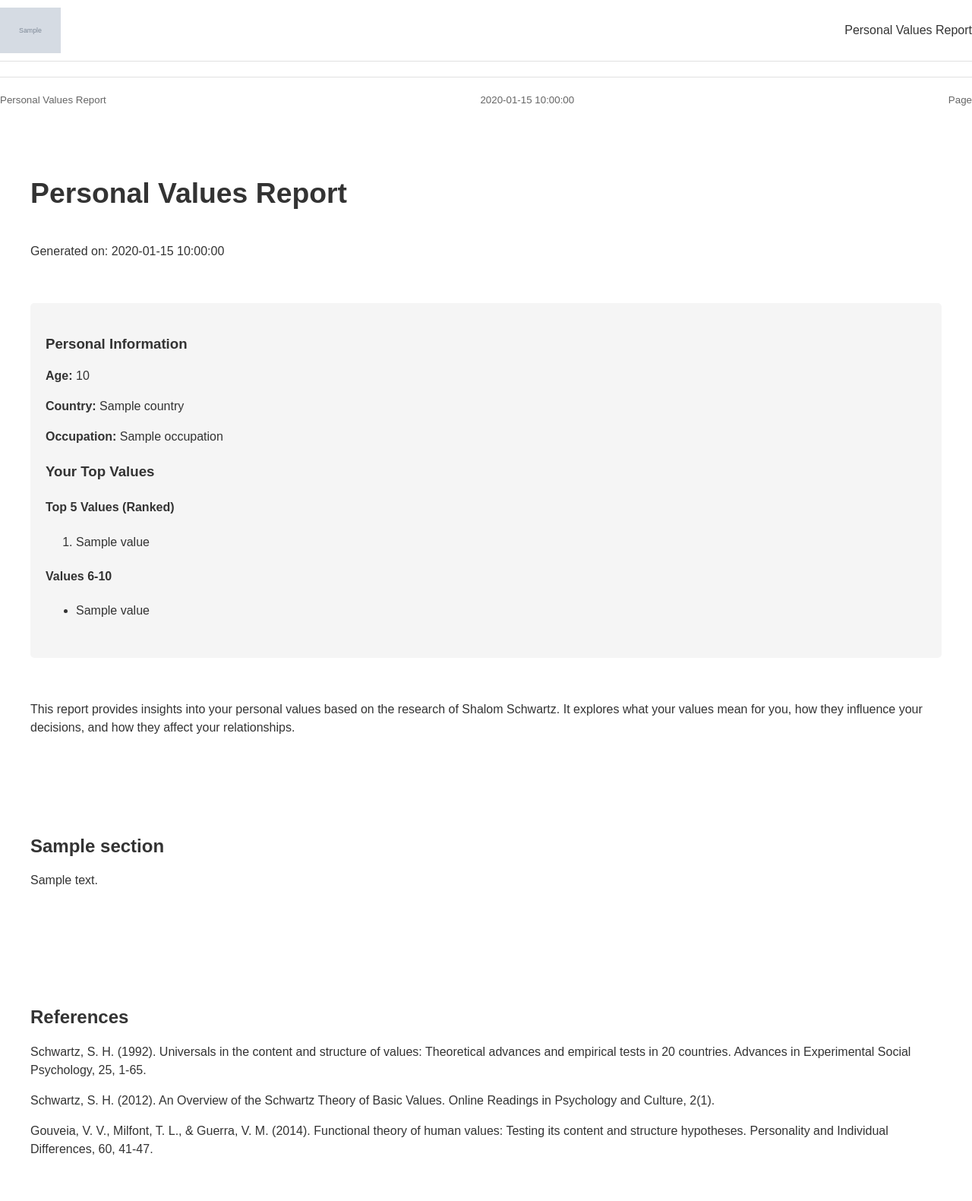
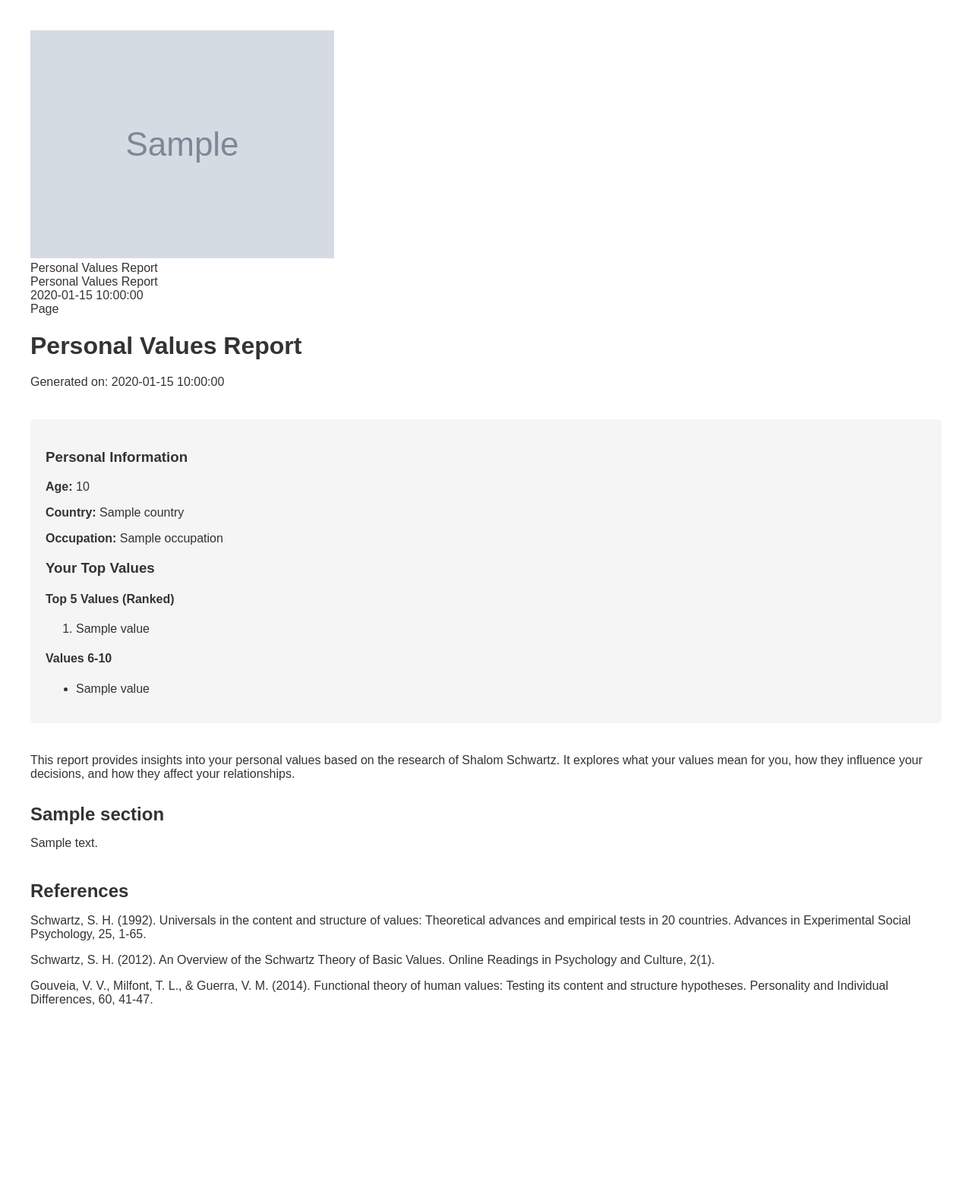
Before and after one commit to metakael/values-report-bot, a Python web app: template templates/report_template.html in a window 1280 px wide. Shown: the whole page at 76% size. After the commit the page ends 1323 px from the top, so only its background shows below. Run offline with Jinja, Linux system fonts and the light colour scheme; the template is opened without the code that fills it: most values are stand-ins (such as "Sample title", 1, 10 or a date in 2020); grey boxes marked "Sample" are stand-in pictures; some web fonts are replaced.

Commit message:
Simplify PDF styling to make it work first

```diff
--- a/templates/report_template.html
+++ b/templates/report_template.html
@@ -4,128 +4,26 @@
     <meta charset="UTF-8">
     <meta name="viewport" content="width=device-width, initial-scale=1.0">
     <title>Personal Values Report</title>
+    <!-- In templates/report_template.html, simplify the styling -->
     <style>
-        @font-face {
-            font-family: 'Poppins';
-            src: url('{{ fonts_dir }}/Poppins-Regular.ttf') format('truetype');
-            font-weight: normal;
-            font-style: normal;
-        }
-
-    @font-face {
-            font-family: 'Poppins';
-            src: url('{{ fonts_dir }}/Poppins-Bold.ttf') format('truetype');
-            font-weight: bold;
-            font-style: normal;
-        }
-
-    @font-face {
-            font-family: 'Poppins';
-            src: url('{{ fonts_dir }}/Poppins-Italic.ttf') format('truetype');
-            font-weight: normal;
-            font-style: italic;
-        }
-
         body {
-            font-family: 'Poppins', sans-serif;
-            margin: 0;
-            padding: 0;
-            color: #333333;
-            font-size: 12pt;
-            line-height: 1.5;
-        }
-
-        .page {
-            padding: 40px;
-            position: relative;
-            page-break-after: always;
-        }
-
-        .page:last-child {
-            page-break-after: avoid;
-        }
-
-        .header {
-            position: running(header);
-            height: 80px;
-            display: flex;
-            align-items: center;
-            justify-content: space-between;
-            margin-bottom: 20px;
-            border-bottom: 1px solid #e0e0e0;
-        }
-
-        .footer {
-            position: running(footer);
-            height: 60px;
-            display: flex;
-            align-items: center;
-            justify-content: space-between;
-            border-top: 1px solid #e0e0e0;
-            font-size: 10pt;
-            color: #666666;
-        }
-
-        .logo {
-            max-height: 60px;
-        }
-
-        h1 {
-            font-size: 28pt;
-            margin-bottom: 20px;
+            font-family: sans-serif;
+            margin: 40px;
             color: #333333;
         }
 
-        h2 {
-            font-size: 18pt;
-            margin-top: 30px;
-            margin-bottom: 15px;
-            color: #333333;
-        }
-
-        h3 {
-            font-size: 14pt;
-            margin-top: 20px;
-            margin-bottom: 10px;
-            color: #333333;
-        }
-
-        .cover {
-            display: flex;
-            flex-direction: column;
-            justify-content: center;
-            height: 100%;
-        }
+        h1 { font-size: 24pt; margin-bottom: 20px; }
+        h2 { font-size: 18pt; margin-top: 30px; margin-bottom: 15px; }
 
         .user-info {
-            margin-top: 40px;
-            margin-bottom: 40px;
+            margin: 40px 0;
             padding: 20px;
             background-color: #f5f5f5;
             border-radius: 5px;
         }
 
-        .values-list {
-            margin-bottom: 30px;
-        }
-
-        .value-item {
-            margin-bottom: 10px;
-        }
-
         .section {
             margin-bottom: 40px;
-        }
-
-        @page {
-            size: A4;
-            margin: 100px 0 80px 0;
-            @top-center {
-                content: element(header);
-            }
-            @bottom-center {
-                content: element(footer);
-            }
         }
     </style>
 </head>
```
Also changed, not shown: modules/pdf_generator.py (+27 -25 lines).
